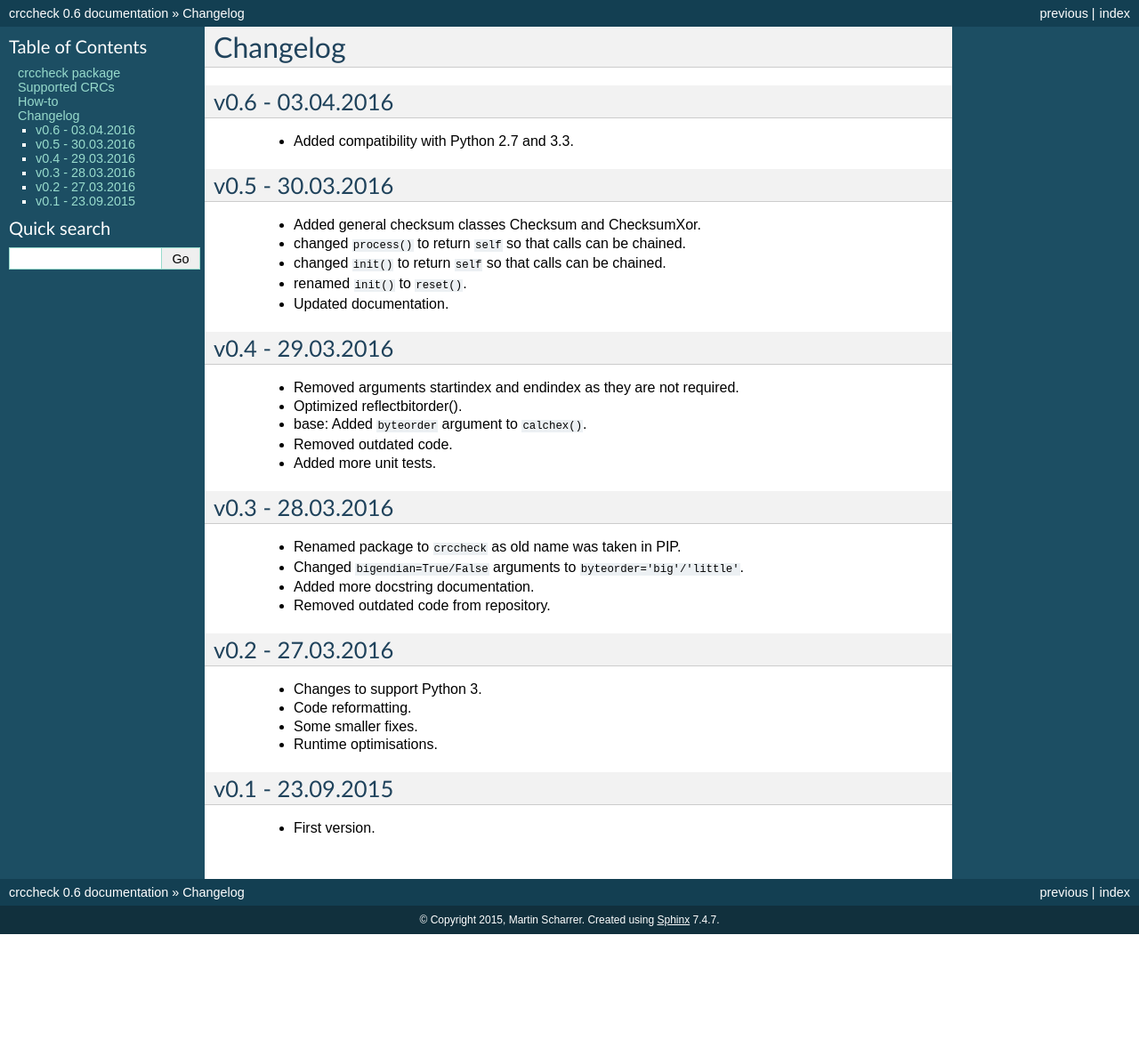
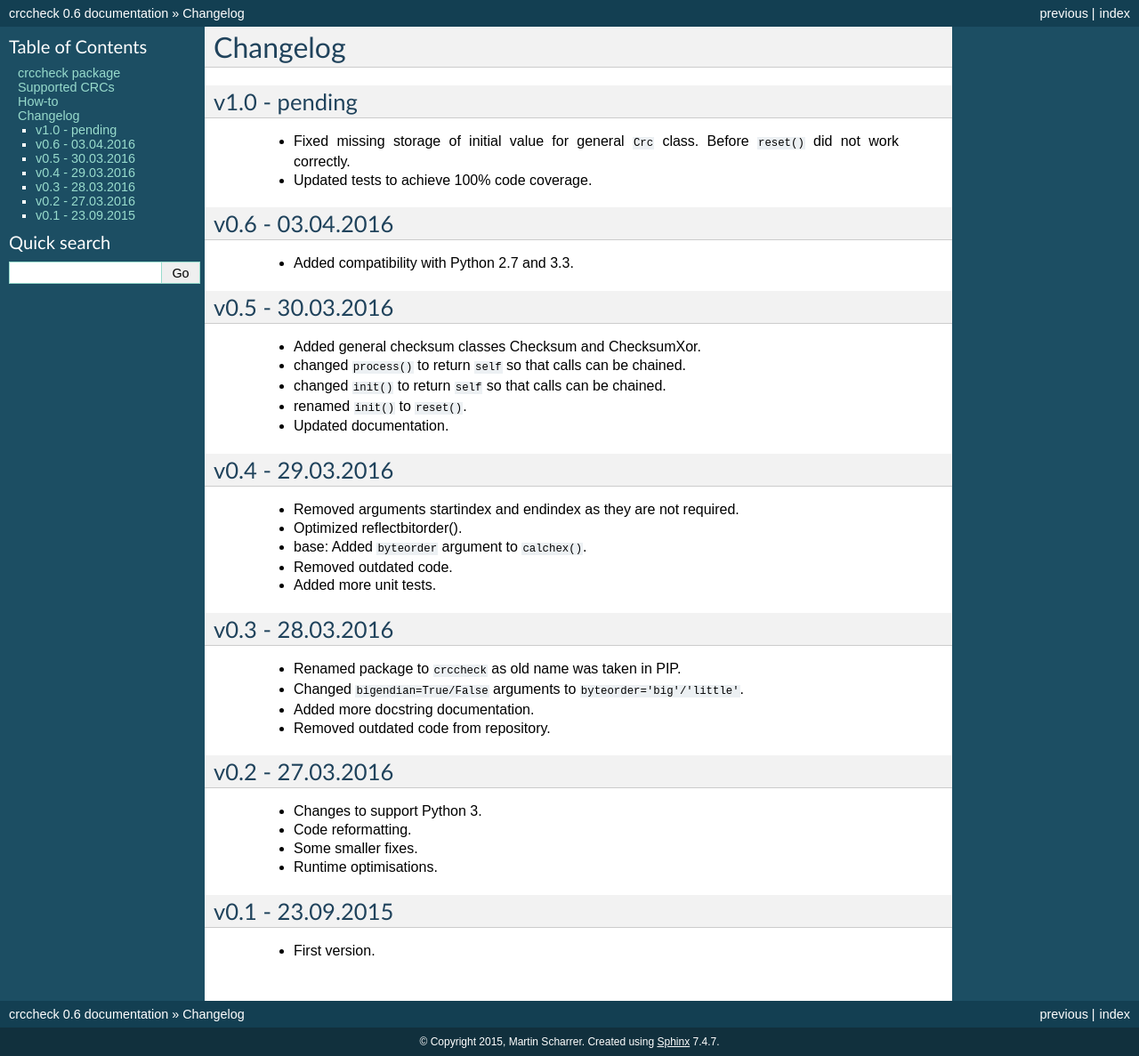
Before and after one commit to MartinScharrer/crccheck, a Sphinx documentation site: the page built from docs/source/changelog.rst, in a window 1280 px wide. Shown: the whole page at 89% size. Built offline with Sphinx 7.4.7, drawn with Linux system fonts in a browser that asks for light colours; before the commit the page ends 1050 px from its top, so only the background shows below that.

Commit message:
Updated changelog.

```diff
--- a/docs/source/changelog.rst
+++ b/docs/source/changelog.rst
@@ -1,6 +1,11 @@
 =========
 Changelog
 =========
+
+v1.0 - pending
+==============
+ * Fixed missing storage of initial value for general ``Crc`` class. Before ``reset()`` did not work correctly.
+ * Updated tests to achieve 100% code coverage.
 
 v0.6 - 03.04.2016
 =================
```
